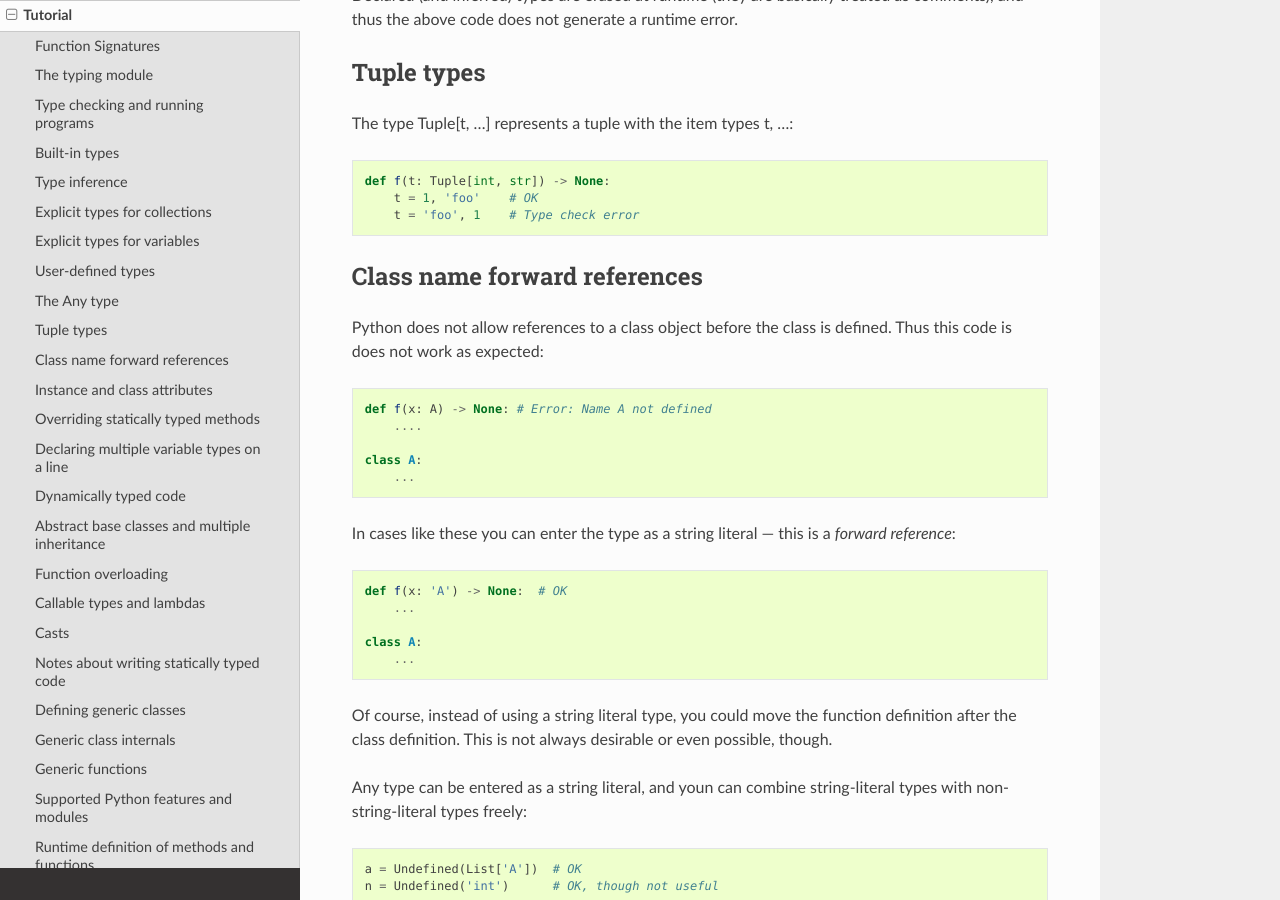
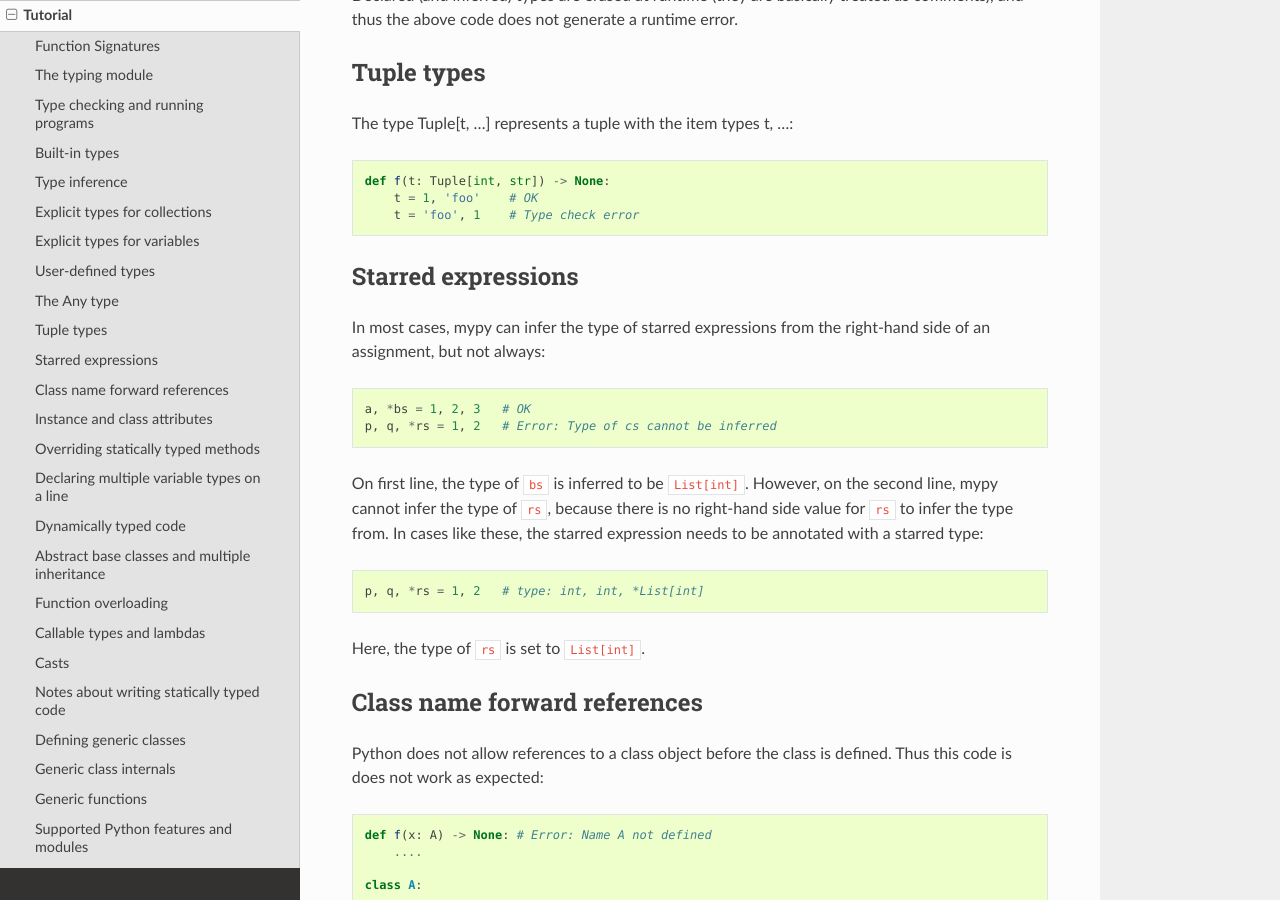
Before and after one commit to lucalysoft/mypy, a Sphinx documentation site: the page built from docs/source/tutorial.rst, in a window 1280 px wide and 900 px high, scrolled down 5786 px. Built offline with Sphinx 7.4.7 and the Read the Docs theme 2.0.0, drawn with Linux system fonts in a browser that asks for light colours.

Commit message:
Added documentation for starred types

```diff
--- a/docs/source/tutorial.rst
+++ b/docs/source/tutorial.rst
@@ -247,6 +247,24 @@ The type Tuple[t, ...] represents a tuple with the item types t, ...:
    def f(t: Tuple[int, str]) -> None:
        t = 1, 'foo'    # OK
        t = 'foo', 1    # Type check error
+
+Starred expressions
+******************************
+
+In most cases, mypy can infer the type of starred expressions from the right-hand side of an assignment, but not always:
+
+.. code-block:: python
+
+   a, *bs = 1, 2, 3   # OK
+   p, q, *rs = 1, 2   # Error: Type of cs cannot be inferred
+
+On first line, the type of ``bs`` is inferred to be ``List[int]``. However, on the second line, mypy cannot infer the type of ``rs``, because there is no right-hand side value for ``rs`` to infer the type from. In cases like these, the starred expression needs to be annotated with a starred type:
+
+.. code-block:: python
+
+   p, q, *rs = 1, 2   # type: int, int, *List[int]
+
+Here, the type of ``rs`` is set to ``List[int]``.
 
 Class name forward references
 *****************************
```
